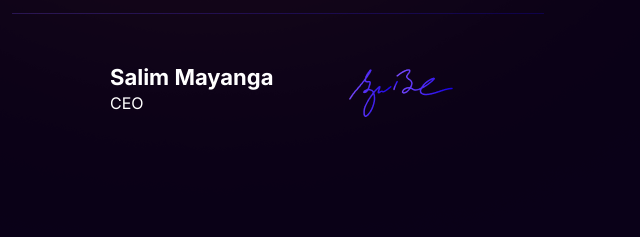
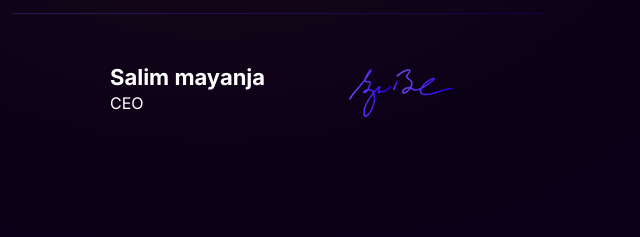
Before and after one commit to denexecutive/website, a plain HTML site: page index.html in a window 1280 px wide. Shown: the part 1765-2002 px from the top of the page, 0-640 px from the left. Drawn offline with Linux system fonts and the light colour scheme.

Commit message:
Update index.html

```diff
--- a/index.html
+++ b/index.html
@@ -344,7 +344,7 @@
                   <!--<img src="./images/h5-about-avater.png" alt="" class="" />-->
                 </div>
                 <div class="h-fit">
-                  <h1 class="author-title">Salim Mayanga</h1>
+                  <h1 class="author-title">Salim mayanja</h1>
                   <p class="author-post">CEO </p>
                 </div>
               </div>
```
